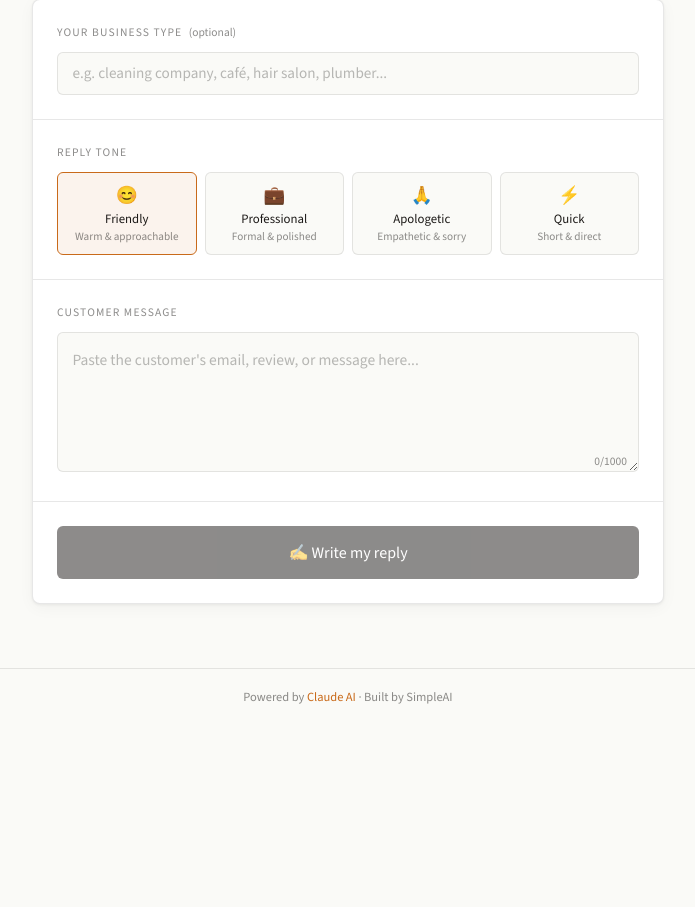
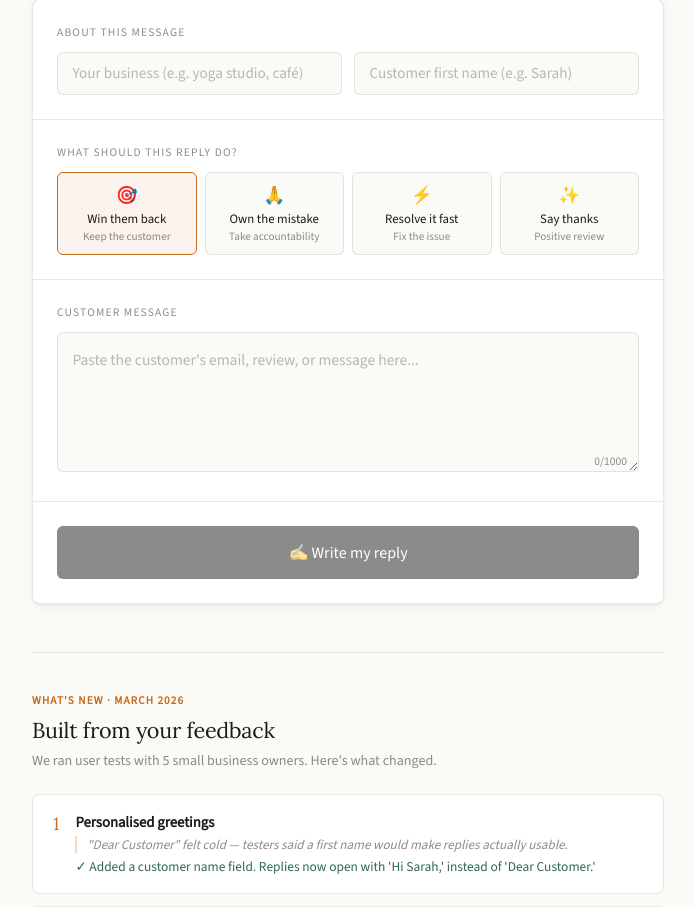
Before and after one commit to commstark/simpleai, a Next.js app: page / in a window 1280 px wide. Shown: the part 315-1222 px from the top of the page, without its empty margins (292-987 px from the left). Before the commit the page ends 1040 px from the top, so only its background shows below. Built offline with nearby package versions, Linux system fonts and the light colour scheme.

Commit message:
implement top 3 user testing improvements: customer name, goal selector, positive reviews

```diff
--- a/pages/index.js
+++ b/pages/index.js
@@ -2,17 +2,36 @@ import { useState } from "react";
 import Head from "next/head";
 import { track } from "@vercel/analytics";
 
-const TONES = [
-  { id: "friendly", label: "😊 Friendly", desc: "Warm & approachable" },
-  { id: "professional", label: "💼 Professional", desc: "Formal & polished" },
-  { id: "apologetic", label: "🙏 Apologetic", desc: "Empathetic & sorry" },
-  { id: "concise", label: "⚡ Quick", desc: "Short & direct" },
+const GOALS = [
+  { id: "retain",    label: "🎯 Win them back",  desc: "Keep the customer" },
+  { id: "apologize", label: "🙏 Own the mistake", desc: "Take accountability" },
+  { id: "resolve",   label: "⚡ Resolve it fast", desc: "Fix the issue" },
+  { id: "thanks",    label: "✨ Say thanks",       desc: "Positive review" },
+];
+
+const CHANGELOG = [
+  {
+    title: "Personalised greetings",
+    feedback: "\"Dear Customer\" felt cold — testers said a first name would make replies actually usable.",
+    fix: "Added a customer name field. Replies now open with 'Hi Sarah,' instead of 'Dear Customer.'",
+  },
+  {
+    title: "Goal-first reply framing",
+    feedback: "\"I want to pick the goal, not just the tone. Goals matter. Tone is fluff.\"",
+    fix: "Replaced the tone selector with four goal-driven options: Win them back, Own the mistake, Resolve it fast, Say thanks.",
+  },
+  {
+    title: "Positive review replies",
+    feedback: "\"Can it also help me reply to good reviews? I'd use this all the time if it did that.\"",
+    fix: "The new 'Say thanks' goal generates warm, genuine replies to positive reviews and compliments.",
+  },
 ];
 
 export default function Home() {
   const [message, setMessage] = useState("");
-  const [tone, setTone] = useState("friendly");
+  const [goal, setGoal] = useState("retain");
   const [businessType, setBusinessType] = useState("");
+  const [customerName, setCustomerName] = useState("");
   const [reply, setReply] = useState("");
   const [loading, setLoading] = useState(false);
   const [error, setError] = useState("");
@@ -32,18 +51,18 @@ export default function Home() {
     setFeedbackComment("");
     setFeedbackState("idle");
 
-    track("query_submitted", { tone, has_business_type: !!businessType });
+    track("query_submitted", { goal, has_business_type: !!businessType, has_customer_name: !!customerName });
 
     try {
       const res = await fetch("/api/reply", {
         method: "POST",
         headers: { "Content-Type": "application/json" },
-        body: JSON.stringify({ message, tone, businessType }),
+        body: JSON.stringify({ message, goal, customerName, businessType }),
       });
       const data = await res.json();
       if (!res.ok) throw new Error(data.error || "Something went wrong");
       setReply(data.reply);
-      track("reply_received", { tone });
+      track("reply_received", { goal });
     } catch (e) {
       setError(e.message);
       track("reply_error", { error: e.message });
@@ -73,7 +92,7 @@ export default function Home() {
       await fetch("/api/feedback", {
         method: "POST",
         headers: { "Content-Type": "application/json" },
-        body: JSON.stringify({ rating: feedbackRating, comment: feedbackComment, tone }),
+        body: JSON.stringify({ rating: feedbackRating, comment: feedbackComment, goal }),
       });
     } catch (_) {}
     setFeedbackState("submitted");
@@ -148,10 +167,8 @@ export default function Home() {
           line-height: 1.2;
           letter-spacing: -0.02em;
           margin-bottom: 0.75rem;
-          color: var(--ink);
         }
         .headline em { font-style: italic; color: var(--amber); }
-
         .subhead { font-size: 1.05rem; color: var(--muted); font-weight: 300; line-height: 1.6; margin-bottom: 2.5rem; }
 
         .card { background: var(--surface); border: 1px solid var(--border); border-radius: var(--radius); box-shadow: var(--shadow); overflow: hidden; }
@@ -170,6 +187,8 @@ export default function Home() {
           gap: 0.4rem;
         }
 
+        .row-inputs { display: grid; grid-template-columns: 1fr 1fr; gap: 0.75rem; }
+
         .biz-input {
           width: 100%;
           padding: 0.65rem 0.9rem;
@@ -185,8 +204,9 @@ export default function Home() {
         .biz-input:focus { border-color: var(--amber); background: #fff; }
         .biz-input::placeholder { color: rgba(28,25,23,0.3); }
 
-        .tone-grid { display: grid; grid-template-columns: repeat(4, 1fr); gap: 0.5rem; }
-        .tone-btn {
+        .goal-grid { display: grid; grid-template-columns: repeat(4, 1fr); gap: 0.5rem; }
+
+        .goal-btn {
           padding: 0.65rem 0.5rem;
           border: 1.5px solid var(--border);
           border-radius: 6px;
@@ -196,11 +216,11 @@ export default function Home() {
           transition: all 0.15s;
           font-family: 'Source Sans 3', sans-serif;
         }
-        .tone-btn:hover { border-color: var(--amber); background: var(--amber-bg); }
-        .tone-btn.active { border-color: var(--amber); background: var(--amber-bg); }
-        .tone-emoji { font-size: 1.1rem; display: block; margin-bottom: 0.2rem; }
-        .tone-name { font-size: 0.8rem; font-weight: 500; color: var(--ink); display: block; }
-        .tone-desc { font-size: 0.7rem; color: var(--muted); display: block; margin-top: 0.1rem; }
+        .goal-btn:hover { border-color: var(--amber); background: var(--amber-bg); }
+        .goal-btn.active { border-color: var(--amber); background: var(--amber-bg); }
+        .goal-emoji { font-size: 1.1rem; display: block; margin-bottom: 0.2rem; }
+        .goal-name { font-size: 0.8rem; font-weight: 500; color: var(--ink); display: block; }
+        .goal-desc { font-size: 0.7rem; color: var(--muted); display: block; margin-top: 0.1rem; }
 
         .message-wrap { position: relative; }
         textarea {
@@ -243,13 +263,7 @@ export default function Home() {
         .submit-btn:active:not(:disabled) { transform: scale(0.99); }
         .submit-btn:disabled { opacity: 0.5; cursor: not-allowed; }
 
-        .spinner {
-          width: 16px; height: 16px;
-          border: 2px solid rgba(255,255,255,0.3);
-          border-top-color: #fff;
-          border-radius: 50%;
-          animation: spin 0.7s linear infinite;
-        }
+        .spinner { width: 16px; height: 16px; border: 2px solid rgba(255,255,255,0.3); border-top-color: #fff; border-radius: 50%; animation: spin 0.7s linear infinite; }
         @keyframes spin { to { transform: rotate(360deg); } }
 
         .error-box {
@@ -307,6 +321,8 @@ export default function Home() {
           margin-bottom: 0.75rem;
         }
 
+        .reply-actions { display: flex; gap: 0.75rem; flex-wrap: wrap; }
+
         .copy-btn {
           padding: 0.6rem 1.2rem;
           background: var(--ink);
@@ -323,7 +339,6 @@ export default function Home() {
         .copy-btn.copied { background: var(--green); }
 
         .try-again {
-          margin-left: 0.75rem;
           background: none;
           border: 1.5px solid var(--border);
           color: var(--muted);
@@ -336,55 +351,109 @@ export default function Home() {
         }
         .try-again:hover { border-color: var(--ink); color: var(--ink); }
 
-        /* FEEDBACK WIDGET */
-        .feedback-widget {
-          margin-top: 1.25rem;
-          padding-top: 1.25rem;
-          border-top: 1px solid var(--border);
-          display: flex;
-          flex-direction: column;
-          gap: 0.6rem;
+        .regenerate {
+          background: none;
+          border: 1.5px solid var(--amber-border);
+          color: var(--amber);
+          padding: 0.6rem 1.2rem;
+          border-radius: 6px;
+          font-family: 'Source Sans 3', sans-serif;
+          font-size: 0.88rem;
+          cursor: pointer;
+          transition: border-color 0.15s, background 0.15s;
         }
+        .regenerate:hover { background: var(--amber-bg); }
+
+        /* FEEDBACK */
+        .feedback-widget { margin-top: 1.25rem; padding-top: 1.25rem; border-top: 1px solid var(--border); display: flex; flex-direction: column; gap: 0.6rem; }
         .feedback-question { font-size: 0.85rem; color: var(--muted); }
         .feedback-thumbs { display: flex; gap: 0.5rem; }
-        .thumb-btn {
-          font-size: 1.2rem;
-          background: none;
-          border: 1.5px solid var(--border);
-          border-radius: 6px;
-          padding: 0.35rem 0.65rem;
-          cursor: pointer;
-          transition: all 0.15s;
-          line-height: 1;
-        }
+        .thumb-btn { font-size: 1.2rem; background: none; border: 1.5px solid var(--border); border-radius: 6px; padding: 0.35rem 0.65rem; cursor: pointer; transition: all 0.15s; line-height: 1; }
         .thumb-btn:hover { border-color: var(--amber); background: var(--amber-bg); }
         .thumb-active-up { border-color: var(--green) !important; background: var(--green-bg) !important; }
         .thumb-active-down { border-color: #991b1b !important; background: rgba(185,28,28,0.06) !important; }
-
         .feedback-comment { display: flex; flex-direction: column; gap: 0.5rem; animation: fadeUp 0.2s ease both; }
         .feedback-textarea { min-height: auto !important; height: 60px !important; font-size: 0.88rem !important; padding: 0.6rem 0.8rem !important; resize: none !important; }
-
-        .feedback-submit-btn {
-          align-self: flex-start;
-          padding: 0.45rem 1rem;
-          background: var(--ink);
-          color: #fff;
-          border: none;
-          border-radius: 6px;
-          font-family: 'Source Sans 3', sans-serif;
-          font-size: 0.83rem;
-          font-weight: 500;
-          cursor: pointer;
-          transition: background 0.15s;
-        }
+        .feedback-submit-btn { align-self: flex-start; padding: 0.45rem 1rem; background: var(--ink); color: #fff; border: none; border-radius: 6px; font-family: 'Source Sans 3', sans-serif; font-size: 0.83rem; font-weight: 500; cursor: pointer; transition: background 0.15s; }
         .feedback-submit-btn:hover { background: var(--amber); }
         .feedback-thanks { font-size: 0.88rem; color: var(--green); font-weight: 500; }
 
-        footer { border-top: 1px solid var(--border); padding: 1.25rem 2rem; text-align: center; font-size: 0.78rem; color: var(--muted); }
+        /* CHANGELOG */
+        .changelog {
+          margin-top: 3rem;
+          padding-top: 2.5rem;
+          border-top: 1px solid var(--border);
+        }
+
+        .changelog-eyebrow {
+          font-size: 0.7rem;
+          font-weight: 600;
+          letter-spacing: 0.1em;
+          text-transform: uppercase;
+          color: var(--amber);
+          margin-bottom: 0.5rem;
+        }
+
+        .changelog-title {
+          font-family: 'Lora', serif;
+          font-size: 1.35rem;
+          letter-spacing: -0.01em;
+          margin-bottom: 0.4rem;
+        }
+
+        .changelog-subtitle {
+          font-size: 0.88rem;
+          color: var(--muted);
+          margin-bottom: 1.5rem;
+        }
+
+        .changelog-list { display: flex; flex-direction: column; gap: 0.75rem; }
+
+        .changelog-item {
+          background: var(--surface);
+          border: 1px solid var(--border);
+          border-radius: var(--radius);
+          padding: 1.1rem 1.25rem;
+          display: grid;
+          grid-template-columns: auto 1fr;
+          gap: 0.75rem 1rem;
+          align-items: start;
+        }
+
+        .changelog-num {
+          font-family: 'Lora', serif;
+          font-size: 1.1rem;
+          color: var(--amber);
+          line-height: 1.4;
+        }
+
+        .changelog-item-title {
+          font-size: 0.92rem;
+          font-weight: 600;
+          margin-bottom: 0.25rem;
+        }
+
+        .changelog-quote {
+          font-size: 0.82rem;
+          color: var(--muted);
+          font-style: italic;
+          margin-bottom: 0.3rem;
+          padding-left: 0.6rem;
+          border-left: 2px solid var(--amber-border);
+        }
+
+        .changelog-fix {
+          font-size: 0.84rem;
+          color: var(--green);
+          font-weight: 500;
+        }
+
+        footer { border-top: 1px solid var(--border); padding: 1.25rem 2rem; text-align: center; font-size: 0.78rem; color: var(--muted); margin-top: 2rem; }
         footer a { color: var(--amber); text-decoration: none; }
 
-        @media (max-width: 480px) {
-          .tone-grid { grid-template-columns: repeat(2, 1fr); }
+        @media (max-width: 520px) {
+          .goal-grid { grid-template-columns: repeat(2, 1fr); }
+          .row-inputs { grid-template-columns: 1fr; }
           header { padding: 1rem 1.25rem; }
         }
       `}</style>
@@ -397,38 +466,52 @@ export default function Home() {
 
         <main>
           <h1 className="headline">Reply to customers<br /><em>in 10 seconds.</em></h1>
-          <p className="subhead">Paste any customer email, review, or message. Pick a tone. Get a professional reply — no tech skills needed.</p>
+          <p className="subhead">Paste any customer email, review, or message. Pick your goal. Get a reply — no tech skills needed.</p>
 
           <div className="card">
+
+            {/* Business type + customer name */}
             <div className="card-section">
-              <div className="section-label">Your business type <span style={{fontWeight:300, textTransform:"none", letterSpacing:0}}>(optional)</span></div>
+              <div className="section-label">About this message</div>
+              <div className="row-inputs">
                 <input
                   className="biz-input"
                   type="text"
-                placeholder="e.g. cleaning company, café, hair salon, plumber..."
+                  placeholder="Your business (e.g. yoga studio, café)"
                   value={businessType}
                   onChange={e => setBusinessType(e.target.value)}
                   maxLength={60}
                 />
+                <input
+                  className="biz-input"
+                  type="text"
+                  placeholder="Customer first name (e.g. Sarah)"
+                  value={customerName}
+                  onChange={e => setCustomerName(e.target.value)}
+                  maxLength={40}
+                />
+              </div>
             </div>
 
+            {/* Goal selector */}
             <div className="card-section">
-              <div className="section-label">Reply tone</div>
-              <div className="tone-grid">
-                {TONES.map(t => (
+              <div className="section-label">What should this reply do?</div>
+              <div className="goal-grid">
+                {GOALS.map(g => (
                   <button
-                    key={t.id}
-                    className={`tone-btn ${tone === t.id ? "active" : ""}`}
-                    onClick={() => setTone(t.id)}
+                    key={g.id}
+                    className={`goal-btn ${goal === g.id ? "active" : ""}`}
+                    onClick={() => setGoal(g.id)}
                   >
-                    <span className="tone-emoji">{t.label.split(" ")[0]}</span>
-                    <span className="tone-name">{t.label.split(" ").slice(1).join(" ")}</span>
-                    <span className="tone-desc">{t.desc}</span>
+                    <span className="goal-emoji">{g.label.split(" ")[0]}</span>
+                    <span className="goal-name">{g.label.split(" ").slice(1).join(" ")}</span>
+                    <span className="goal-desc">{g.desc}</span>
                   </button>
                 ))}
               </div>
             </div>
 
+            {/* Message input */}
             <div className="card-section">
               <div className="section-label">Customer message</div>
               <div className="message-wrap">
@@ -442,6 +525,7 @@ export default function Home() {
               </div>
             </div>
 
+            {/* Submit */}
             <div className="card-section">
               <button
                 className="submit-btn"
@@ -458,42 +542,35 @@ export default function Home() {
             </div>
           </div>
 
+          {/* Reply output */}
           {reply && (
             <div className="reply-section">
               <div className="reply-label">Your reply is ready</div>
               <div className="reply-box">{reply}</div>
+              <div className="reply-actions">
                 <button className={`copy-btn ${copied ? "copied" : ""}`} onClick={handleCopy}>
                   {copied ? "✓ Copied!" : "Copy reply"}
                 </button>
-              <button className="try-again" onClick={() => { setReply(""); setMessage(""); setCharCount(0); setFeedbackRating(null); setFeedbackComment(""); setFeedbackState("idle"); }}>
+                <button className="regenerate" onClick={handleSubmit} disabled={loading}>
+                  Try again
+                </button>
+                <button className="try-again" onClick={() => { setReply(""); setMessage(""); setCharCount(0); setCustomerName(""); setFeedbackRating(null); setFeedbackComment(""); setFeedbackState("idle"); }}>
                   Start over
                 </button>
+              </div>
 
               <div className="feedback-widget">
                 {feedbackState !== "submitted" ? (
                   <>
                     <div className="feedback-question">Was this reply helpful?</div>
                     <div className="feedback-thumbs">
-                      <button
-                        className={`thumb-btn ${feedbackRating === "up" ? "thumb-active-up" : ""}`}
-                        onClick={() => handleFeedback("up")}
-                      >👍</button>
-                      <button
-                        className={`thumb-btn ${feedbackRating === "down" ? "thumb-active-down" : ""}`}
-                        onClick={() => handleFeedback("down")}
-                      >👎</button>
+                      <button className={`thumb-btn ${feedbackRating === "up" ? "thumb-active-up" : ""}`} onClick={() => handleFeedback("up")}>👍</button>
+                      <button className={`thumb-btn ${feedbackRating === "down" ? "thumb-active-down" : ""}`} onClick={() => handleFeedback("down")}>👎</button>
                     </div>
                     {feedbackState === "open" && (
                       <div className="feedback-comment">
-                        <textarea
-                          className="feedback-textarea"
-                          placeholder="Any comments? (optional)"
-                          value={feedbackComment}
-                          onChange={e => setFeedbackComment(e.target.value)}
-                        />
-                        <button className="feedback-submit-btn" onClick={submitFeedback}>
-                          Send feedback
-                        </button>
+                        <textarea className="feedback-textarea" placeholder="Any comments? (optional)" value={feedbackComment} onChange={e => setFeedbackComment(e.target.value)} />
+                        <button className="feedback-submit-btn" onClick={submitFeedback}>Send feedback</button>
                       </div>
                     )}
                   </>
@@ -503,6 +580,25 @@ export default function Home() {
               </div>
             </div>
           )}
+
+          {/* What's New changelog */}
+          <div className="changelog">
+            <div className="changelog-eyebrow">What's new · March 2026</div>
+            <div className="changelog-title">Built from your feedback</div>
+            <p className="changelog-subtitle">We ran user tests with 5 small business owners. Here's what changed.</p>
+            <div className="changelog-list">
+              {CHANGELOG.map((item, i) => (
+                <div className="changelog-item" key={i}>
+                  <span className="changelog-num">{i + 1}</span>
+                  <div>
+                    <div className="changelog-item-title">{item.title}</div>
+                    <div className="changelog-quote">{item.feedback}</div>
+                    <div className="changelog-fix">✓ {item.fix}</div>
+                  </div>
+                </div>
+              ))}
+            </div>
+          </div>
         </main>
 
         <footer>
```
Lines whose indentation alone changed are shown as unchanged.
